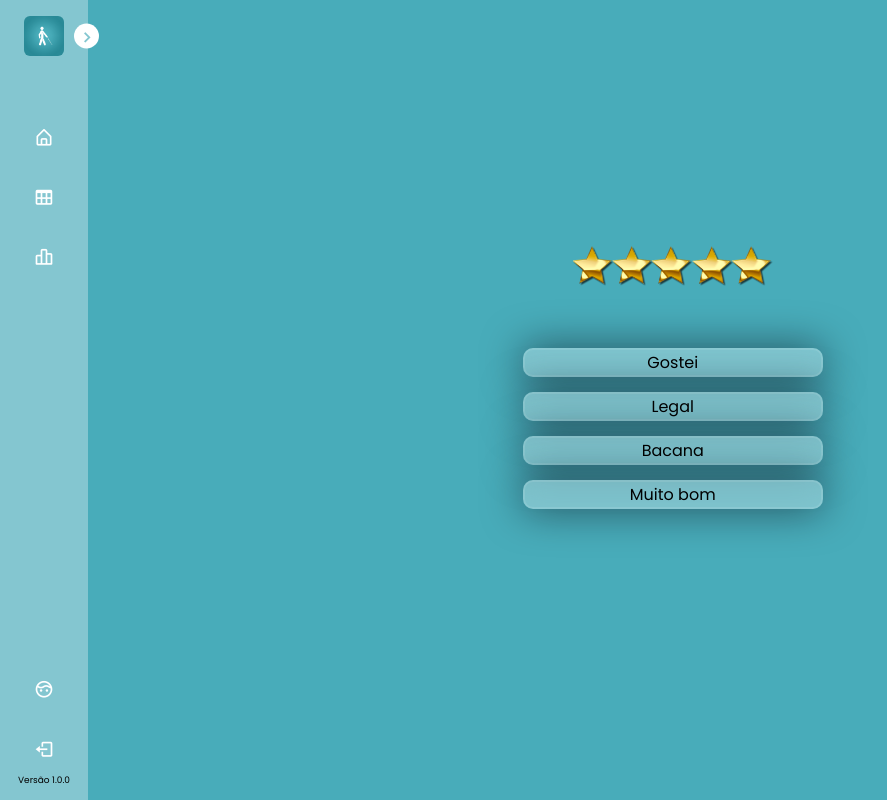
After one commit to octav1oaugusto/estou_aqui, a Flask app: page /nps in a window 1280 px wide. The commit adds this page. Shown: the whole page, without its empty margins (0-887 px from the left). Run offline with Flask 2, Linux system fonts and the light colour scheme.

Commit message:
Criar pagina nps

```diff
--- a/app/__init__.py
+++ b/app/__init__.py
@@ -8,3 +8,4 @@ app.secret_key = '66e0c4a852d3b55ca598abf7792086b2'
 
 from app.routes import index
 from app.routes import localizacao_atual
+from app.routes import nps
--- a/app/routes/localizacao_atual.py
+++ b/app/routes/localizacao_atual.py
@@ -5,4 +5,4 @@ from app.models.geo_localization import get_location
 
 @app.route("/geo-localizacao")
 def geo_localizacao():
-    return render_template('geo_localizacao.html', localization=get_location())
+    return render_template('geo_localizacao.html', localization='UNB')
--- /dev/null
+++ b/app/routes/nps.py
@@ -0,0 +1,10 @@
+from cgitb import text
+from app import app
+from flask import render_template
+
+@app.route("/nps")
+def nps():
+
+    texts = ['Gostei', 'Legal', 'Bacana', 'Muito bom']
+
+    return render_template('nps.html', texts=texts)
--- a/app/static/css/nav-bar.css
+++ b/app/static/css/nav-bar.css
@@ -8,7 +8,7 @@
 }
 
 :root {
-  /* ===== Colors ===== */
+  /* ===== Colors ===== 48acba*/
   --body-color: #48acba;
   --sidebar-color: #84c6d0;
   --primary-color: white;
--- a/app/templates/index.html
+++ b/app/templates/index.html
@@ -63,7 +63,7 @@
                         </a>
                         <div class="dropdown-content">
                             <a href="/#">Relatorios</a>
-                            <a href="/#">NPS</a>
+                            <a href="/nps">NPS</a>
                         </div>
                     </div>
                 </li>
--- /dev/null
+++ b/app/templates/nps.html
@@ -0,0 +1,45 @@
+{% extends "index.html" %}
+{% block content %}
+
+<style>
+    .container {
+
+        positon: flex;
+        display: flex;
+        justify-content: center;
+        align-items: center;
+        text-align: center;
+        width: 300px;
+        height: 35%;
+        margin-top: 15px;
+
+        background-color: rgba(255, 255, 255, 0.297);
+        border-radius: 10px;
+        backdrop-filter: blur(10px);
+        border: 2px solid rgba(255, 255, 255, 0.1);
+        box-shadow: 0 0 40px rgba(8, 7, 16, 0.6);
+    }
+
+    .container-background{
+        margin-top: 20%;
+        margin-left: 37%;
+
+    }
+
+</style>
+
+
+
+<div class="container-background">
+    <image style='width: 200px; height: 50%; margin-left:50px;' src='static/images/estrelas1.png'>
+
+    {% for text in texts %}
+<div class="container">
+    <p> {{ text }} </p>
+</div>
+{% endfor %}
+
+</div>
+
+
+{% endblock %}
```
Also changed, not shown: app/static/images/estrelas.png (added), app/static/images/estrelas1.png (added).
